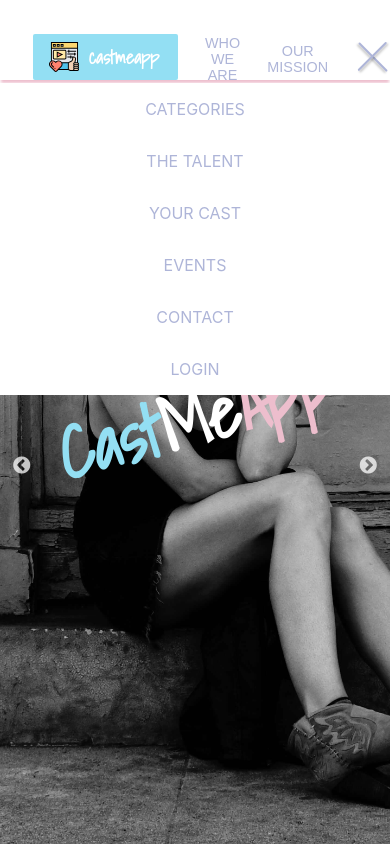
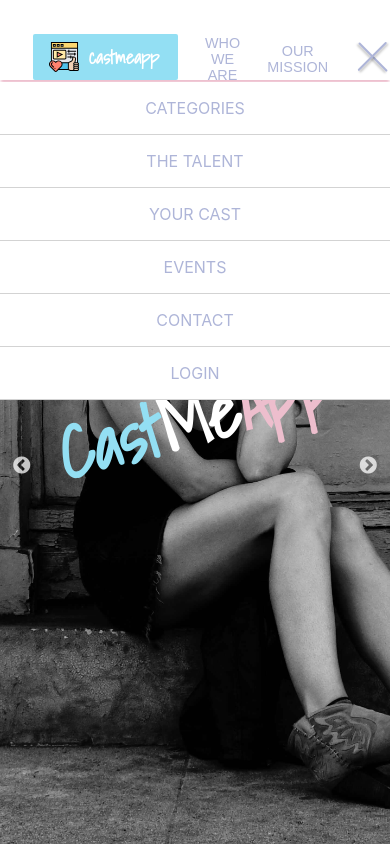
Before and after one commit to FrancisCalizo/ohio-taxidermy-supply, a Next.js app: page / in a window 390 px wide. Both pictures are taken after a click on the button 372 px from the left and 56 px from the top of the page. Shown: the top 844 px of the page. Built offline with nearby package versions, Linux system fonts and the light colour scheme.

Commit message:
fix: move mobile nav links into separate component

```diff
--- /dev/null
+++ b/components/layout/MobileNavLinks.tsx
@@ -0,0 +1,71 @@
+import React from 'react';
+import { useRouter } from 'next/router';
+import styled from 'styled-components';
+import { darken, lighten } from 'polished';
+
+interface MobileNavLinkProps {
+  routes: any[];
+  isHamburgerOpen: boolean;
+  setIsHamburgerOpen: React.Dispatch<React.SetStateAction<boolean>>;
+}
+
+export default function MobileNavLinks({
+  routes,
+  isHamburgerOpen,
+  setIsHamburgerOpen,
+}: MobileNavLinkProps) {
+  const router = useRouter();
+  return (
+    <div>
+      <HamburgerLinks isHamburgerOpen={isHamburgerOpen}>
+        {routes.map((route, key) => (
+          <HamburgerLink
+            key={key}
+            onClick={() => {
+              setIsHamburgerOpen(false);
+              router.push(route.path);
+            }}
+          >
+            {route.title}
+          </HamburgerLink>
+        ))}
+      </HamburgerLinks>
+    </div>
+  );
+}
+
+const HamburgerLinks = styled.div<{ isHamburgerOpen: boolean }>`
+  position: fixed;
+  top: 82px;
+  z-index: 10;
+  width: 100%;
+  display: ${(props) => (props.isHamburgerOpen ? 'flex' : 'none')};
+  text-align: center;
+  align-content: center;
+  flex-wrap: wrap;
+  text-transform: uppercase;
+  font-weight: 700;
+  background: white;
+  color: black;
+  z-index: 20;
+
+  @media (min-width: 1200px) {
+    display: none;
+  }
+`;
+
+const HamburgerLink = styled.div`
+  width: 100%;
+  padding: 1rem 0;
+  cursor: pointer;
+  border-bottom: black;
+  font-weight: 400;
+  color: ${(props) => props.theme.colors.purple};
+  transition: background 250ms linear;
+  border-bottom: 1px solid lightgray;
+
+  &:hover {
+    background: ${(props) => lighten(0.1, props.theme.colors.pink)};
+    color: ${(props) => darken(0.1, props.theme.colors.purple)};
+  }
+`;
--- a/components/layout/Navbar.tsx
+++ b/components/layout/Navbar.tsx
@@ -2,8 +2,9 @@ import React, { useState, Fragment } from 'react';
 import { useRouter } from 'next/router';
 import Image from 'next/image';
 import styled from 'styled-components';
-import { darken, lighten } from 'polished';
+import { darken } from 'polished';
 
+import MobileNavLinks from 'components/layout/MobileNavLinks';
 import { device } from 'components/utils/mediaQueries';
 import { middleRoutes, routes } from 'components/utils/routes';
 
@@ -53,19 +54,11 @@ export default function Navbar() {
         </Container>
       </Nav>
 
-      <HamburgerLinks isHamburgerOpen={isHamburgerOpen}>
-        {routes.map((route, key) => (
-          <HamburgerLink
-            key={key}
-            onClick={() => {
-              setIsHamburgerOpen(false);
-              router.push(route.path);
-            }}
-          >
-            {route.title}
-          </HamburgerLink>
-        ))}
-      </HamburgerLinks>
+      <MobileNavLinks
+        routes={routes}
+        isHamburgerOpen={isHamburgerOpen}
+        setIsHamburgerOpen={setIsHamburgerOpen}
+      />
     </Fragment>
   );
 }
@@ -158,40 +151,6 @@ const Hamburger = styled.div`
   }
 `;
 
-const HamburgerLinks = styled.div<{ isHamburgerOpen: boolean }>`
-  position: fixed;
-  top: 83px;
-  z-index: 10;
-  width: 100%;
-  display: ${(props) => (props.isHamburgerOpen ? 'flex' : 'none')};
-  text-align: center;
-  align-content: center;
-  flex-wrap: wrap;
-  text-transform: uppercase;
-  font-weight: 700;
-  background: white;
-  color: black;
-  z-index: 20;
-
-  @media (min-width: 1200px) {
-    display: none;
-  }
-`;
-
-const HamburgerLink = styled.div`
-  width: 100%;
-  padding: 1rem 0;
-  cursor: pointer;
-  border-bottom: black;
-  font-weight: 400;
-  color: ${(props) => props.theme.colors.purple};
-  transition: background 250ms linear;
-
-  &:hover {
-    background: ${(props) => lighten(0.12, props.theme.colors.pink)};
-  }
-`;
-
 const NavLink = styled.button`
   margin: 1rem 0.6rem;
   text-transform: uppercase;
@@ -240,12 +199,4 @@ export const LogoContainer = styled.h3`
   text-transform: lowercase;
   border-radius: 2px;
   min-width: 145px;
-
-  & > span {
-    transform: none;
-  }
-
-  &:hover {
-    background: ${(props) => darken(0.15, props.theme.colors.teal)};
-  }
 `;
```
